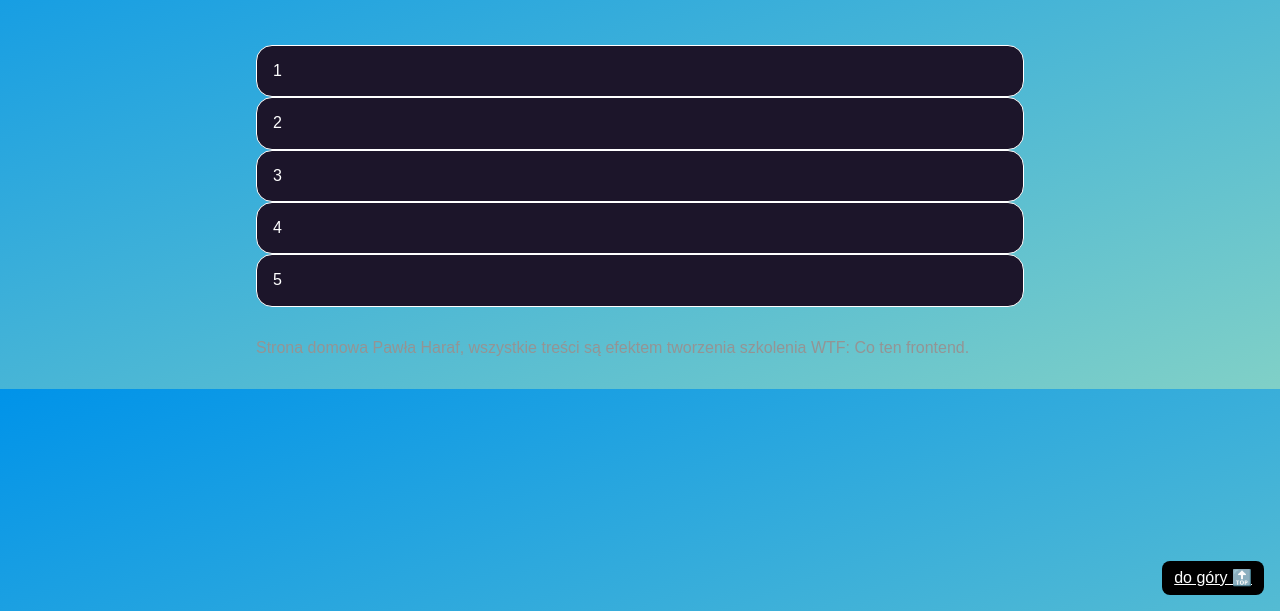
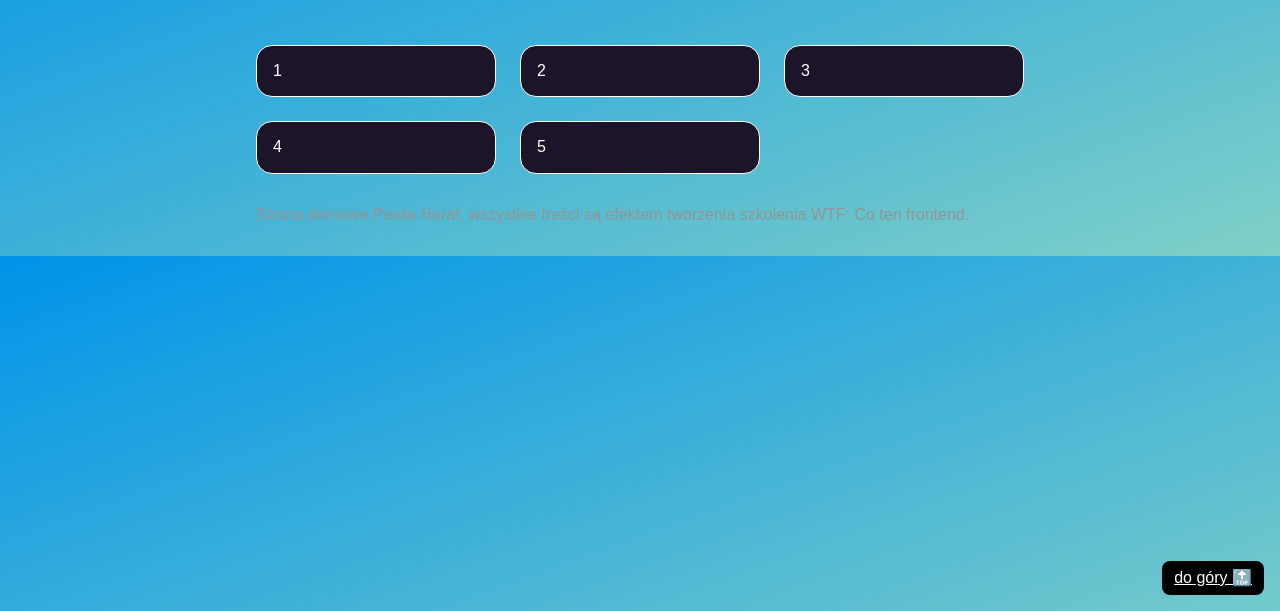
Before and after one commit to pawel-haraf/homepage, a plain HTML site: page grid-playground.html in a window 1280 px wide. Shown: the part 189-800 px from the top of the page. Drawn offline with Linux system fonts and the light colour scheme.

Commit message:
Learning about grid

```diff
--- a/grid-playground.html
+++ b/grid-playground.html
@@ -28,7 +28,7 @@
         <header class="page-header" id="top">
             <h1 class="page-header__heading">Playground grid</h1>
         </header>
-        <div class="grig">
+        <div class="grid">
             <div class="grid__item">1</div>
             <div class="grid__item">2</div>
             <div class="grid__item">3</div>
--- a/grid-style.css
+++ b/grid-style.css
@@ -1,4 +1,8 @@
 .grid {
+    display: grid;
+    grid-template-columns: repeat(3, 1fr);
+    column-gap: 24px;
+    row-gap: 24px;
 }
 
 .grid__item {
```
